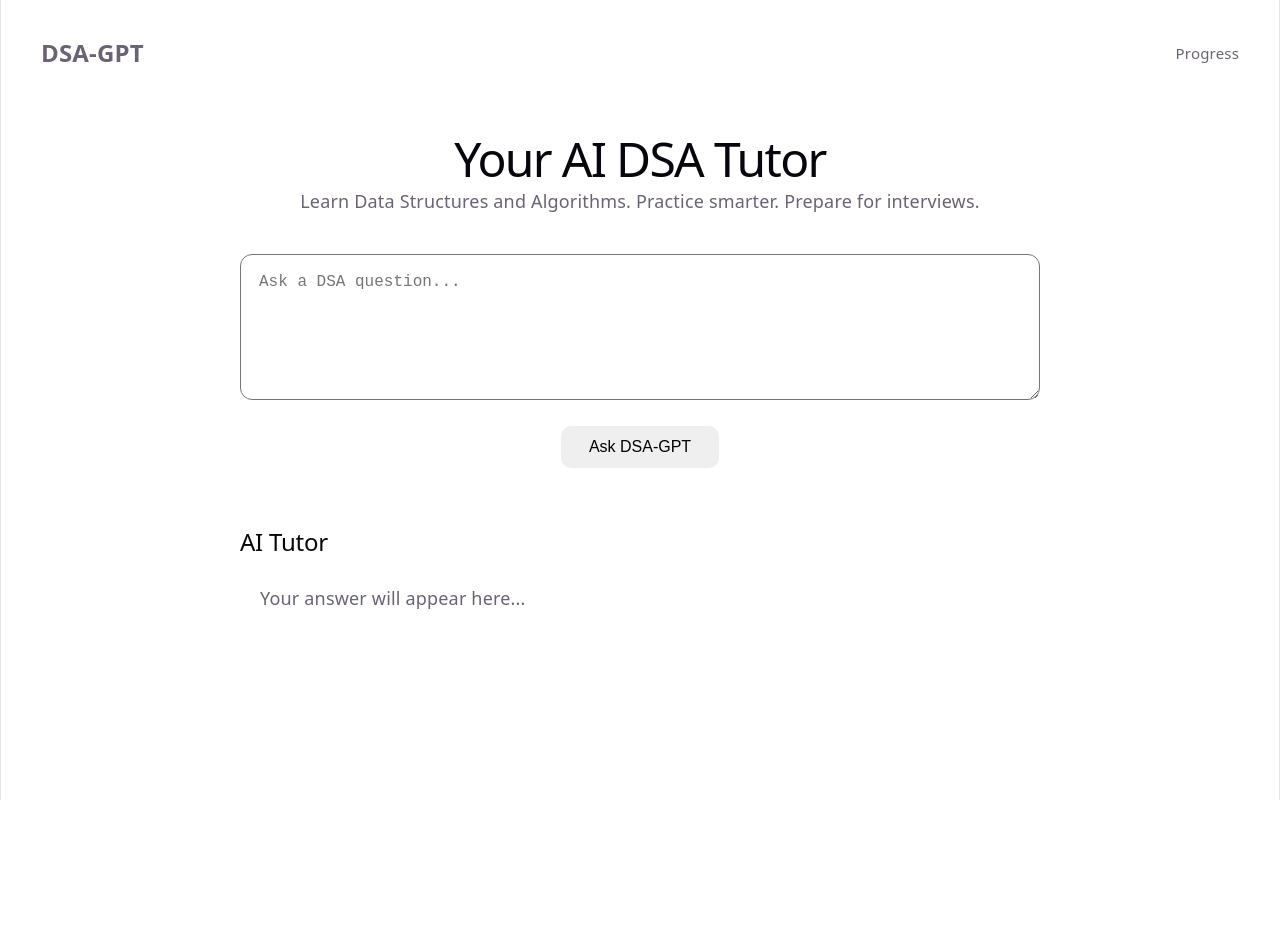
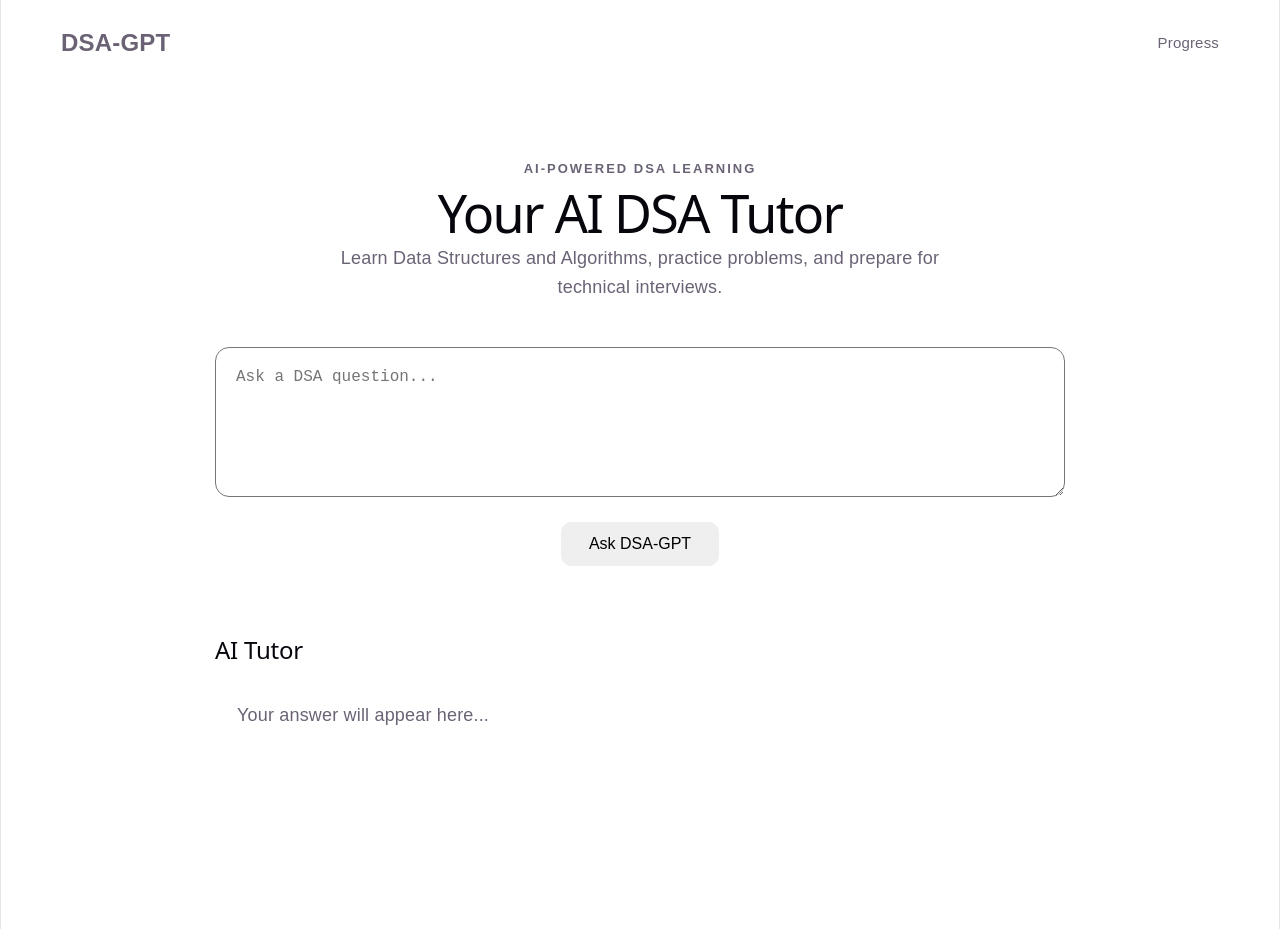
Before and after one commit to ajaz-c-k/dsa-gpt, a React app in the folder frontend/: page / in a window 1280 px wide. Before the commit the page ends 800 px from the top, so only its background shows below. Built offline with nearby package versions, Linux system fonts and the light colour scheme; the HTML template or start-up script is replaced by a standard one.

Commit message:
Biuld Initial Dsa-Gpt interface

```diff
--- a/frontend/src/App.css
+++ b/frontend/src/App.css
@@ -2,56 +2,74 @@
   width: 100%;
 }
 
+* {
+  box-sizing: border-box;
+}
+
+body {
+  margin: 0;
+  font-family: Arial, sans-serif;
+}
+
 .app {
   min-height: 100vh;
-  padding: 40px;
-  box-sizing: border-box;
+  padding: 30px 60px;
 }
 
 .header {
   display: flex;
   justify-content: space-between;
   align-items: center;
-  margin-bottom: 80px;
 }
 
 .logo {
   font-size: 24px;
-  font-weight: bold;
+  font-weight: 700;
 }
 
-.nav-link {
+.header nav {
   font-size: 15px;
 }
 
 .hero {
-  max-width: 800px;
-  margin: 0 auto;
+  max-width: 850px;
+  margin: 100px auto;
   text-align: center;
 }
 
-.hero h1 {
-  font-size: 48px;
-  margin-bottom: 16px;
+.subtitle {
+  font-size: 13px;
+  font-weight: 600;
+  letter-spacing: 2px;
 }
 
-.hero p {
+.hero h1 {
+  font-size: 52px;
+  margin: 18px 0;
+}
+
+.description {
+  max-width: 650px;
+  margin: 0 auto 45px;
   font-size: 18px;
-  margin-bottom: 40px;
+  line-height: 1.6;
+}
+
+.question-container {
+  width: 100%;
 }
 
 .question-box {
   width: 100%;
-  padding: 18px;
-  box-sizing: border-box;
+  padding: 20px;
   font-size: 16px;
-  border-radius: 12px;
+  border-radius: 14px;
   resize: vertical;
 }
 
 .ask-button {
-  margin-top: 20px;
-  padding: 12px 28px;
+  margin-top: 18px;
+  padding: 13px 28px;
   border-radius: 10px;
   border: none;
   cursor: pointer;
@@ -59,12 +77,17 @@
 }
 
 .answer-section {
-  margin-top: 60px;
+  margin-top: 70px;
   text-align: left;
 }
 
+.answer-section h2 {
+  margin-bottom: 15px;
+}
+
 .answer-box {
-  padding: 20px;
-  border-radius: 12px;
-  min-height: 100px;
+  min-height: 120px;
+  padding: 22px;
+  border-radius: 14px;
+  line-height: 1.6;
 }
--- a/frontend/src/App.jsx
+++ b/frontend/src/App.jsx
@@ -6,17 +6,26 @@ function App() {
 
       <header className="header">
         <div className="logo">DSA-GPT</div>
-        <div className="nav-link">Progress</div>
+
+        <nav>
+          <span>Progress</span>
+        </nav>
       </header>
 
       <main className="hero">
 
-        <h1>Your AI DSA Tutor</h1>
+        <p className="subtitle">AI-POWERED DSA LEARNING</p>
 
-        <p>
-          Learn Data Structures and Algorithms.
-          Practice smarter. Prepare for interviews.
+        <h1>
+          Your AI DSA Tutor
+        </h1>
+
+        <p className="description">
+          Learn Data Structures and Algorithms,
+          practice problems, and prepare for technical interviews.
         </p>
+
+        <div className="question-container">
 
           <textarea
             className="question-box"
@@ -28,12 +37,18 @@ function App() {
             Ask DSA-GPT
           </button>
 
+        </div>
+
         <section className="answer-section">
+
           <h2>AI Tutor</h2>
 
           <div className="answer-box">
+            <p>
               Your answer will appear here...
+            </p>
           </div>
+
         </section>
 
       </main>
```
Lines whose indentation alone changed are shown as unchanged.
